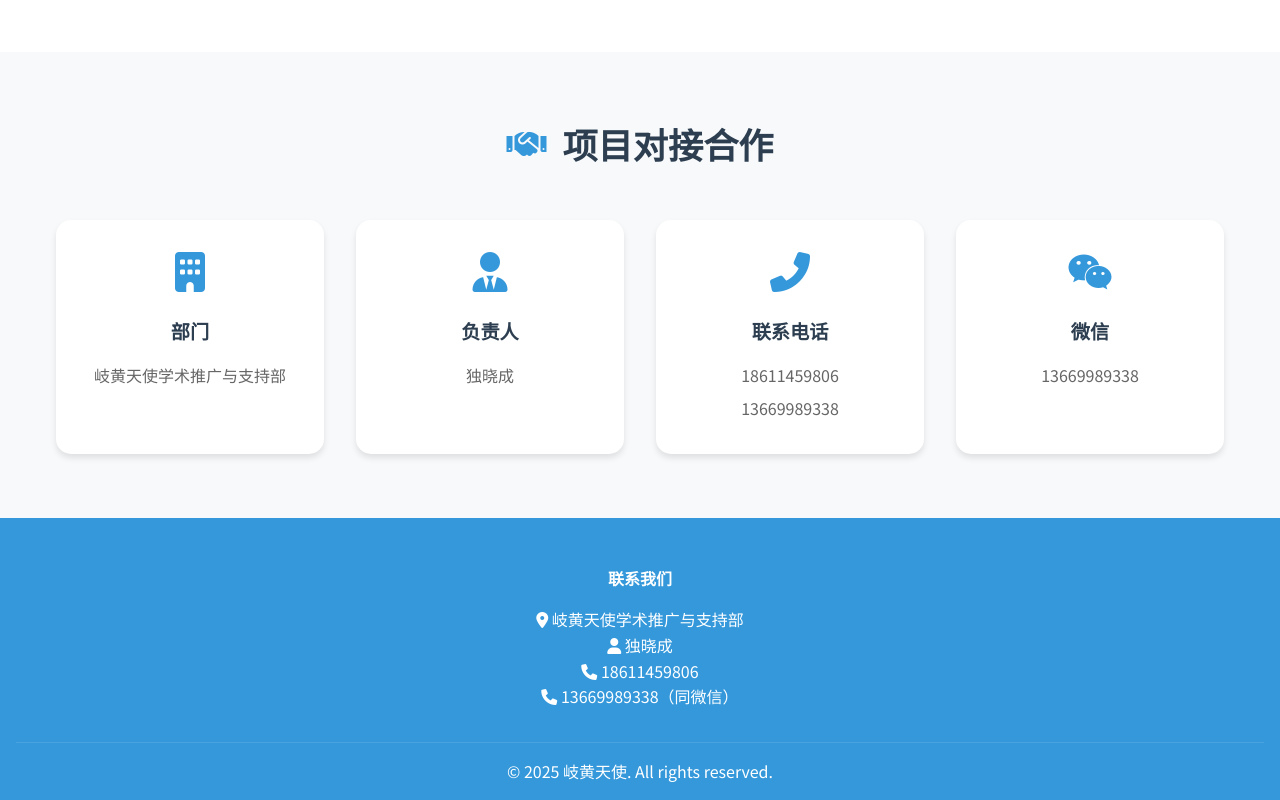
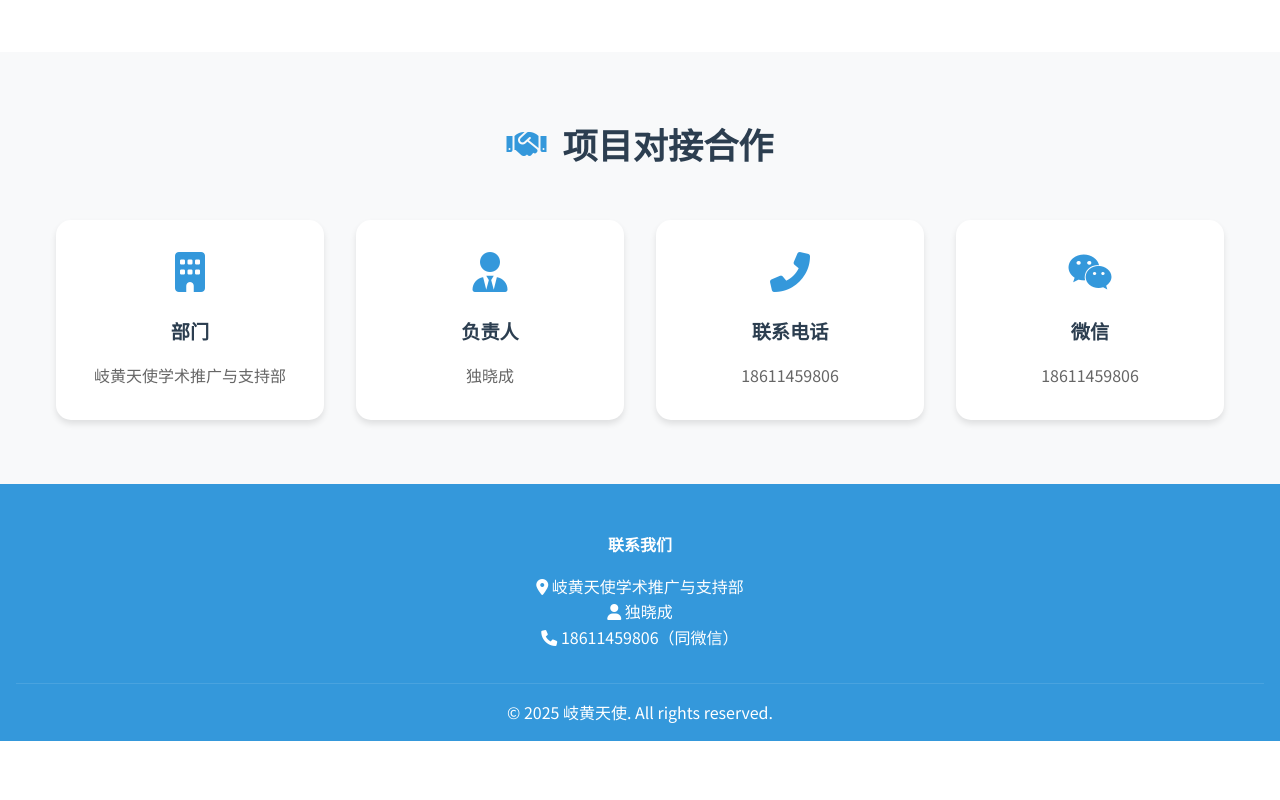
Before and after one commit to yearhoo/yearhoo.github.io, a plain HTML site: page index.html in a window 1280 px wide. Shown: the part 2187-2987 px from the top of the page. After the commit the page ends 2928 px from the top, so only its background shows below. Drawn offline with Linux system fonts and the light colour scheme.

Commit message:
Add files via upload

```diff
--- a/index.html
+++ b/index.html
@@ -163,12 +163,11 @@
                         <i class="fas fa-phone-alt"></i>
                         <h3>联系电话</h3>
                         <p>18611459806</p>
-                        <p>13669989338</p>
                     </div>
                     <div class="contact-card">
                         <i class="fab fa-weixin"></i>
                         <h3>微信</h3>
-                        <p>13669989338</p>
+                        <p>18611459806</p>
                     </div>
                 </div>
             </div>
@@ -197,8 +196,7 @@
                 <div class="wenzi">
                     <p><i class="fas fa-map-marker-alt"></i> 岐黄天使学术推广与支持部</p>
                     <p><i class="fas fa-user"></i> 独晓成</p>
-                    <p><i class="fas fa-phone"></i> 18611459806</p>
-                    <p><i class="fas fa-phone"></i> 13669989338（同微信）</p>
+                    <p><i class="fas fa-phone"></i> 18611459806（同微信）</p>
                 </div>
             </div>
         </div>
```
